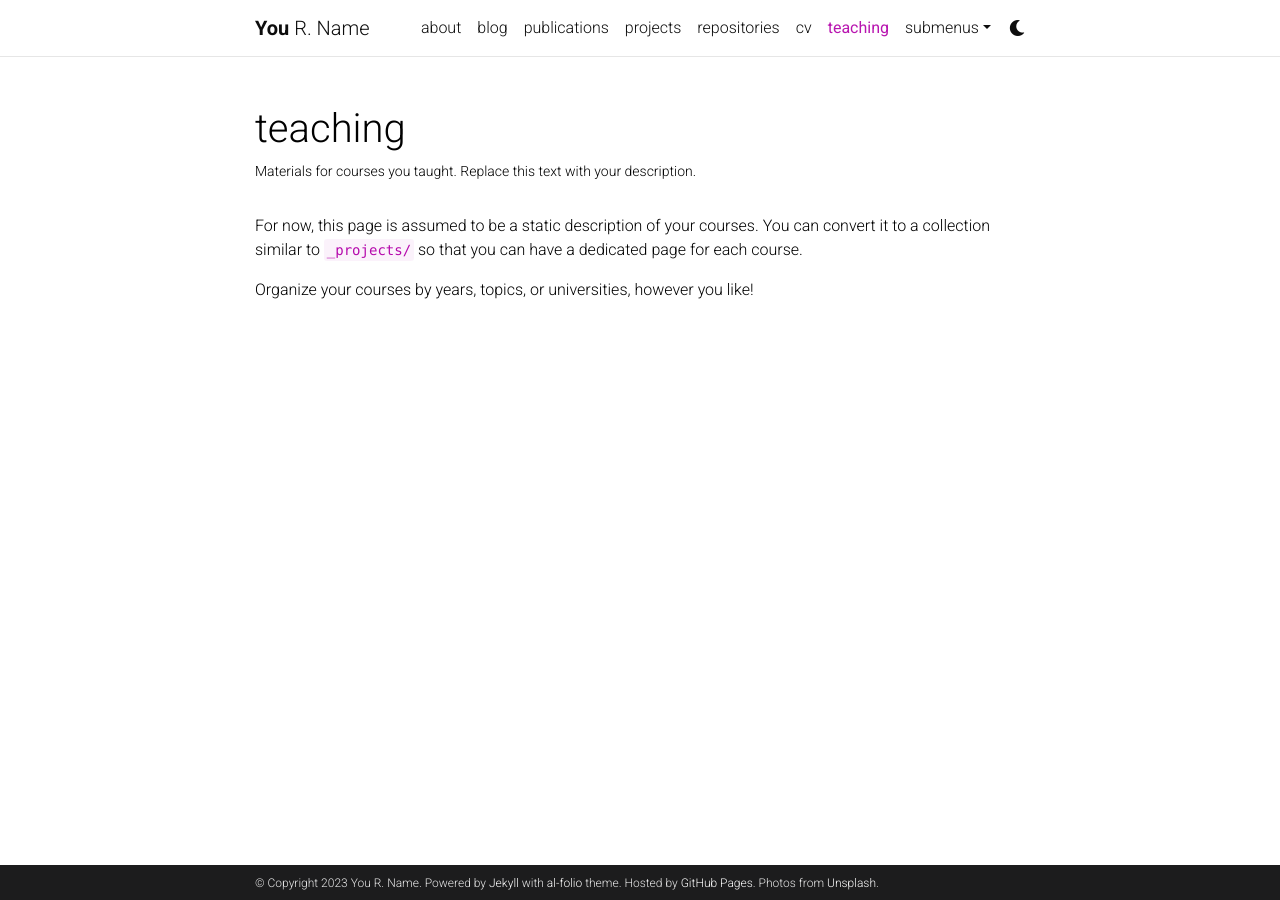
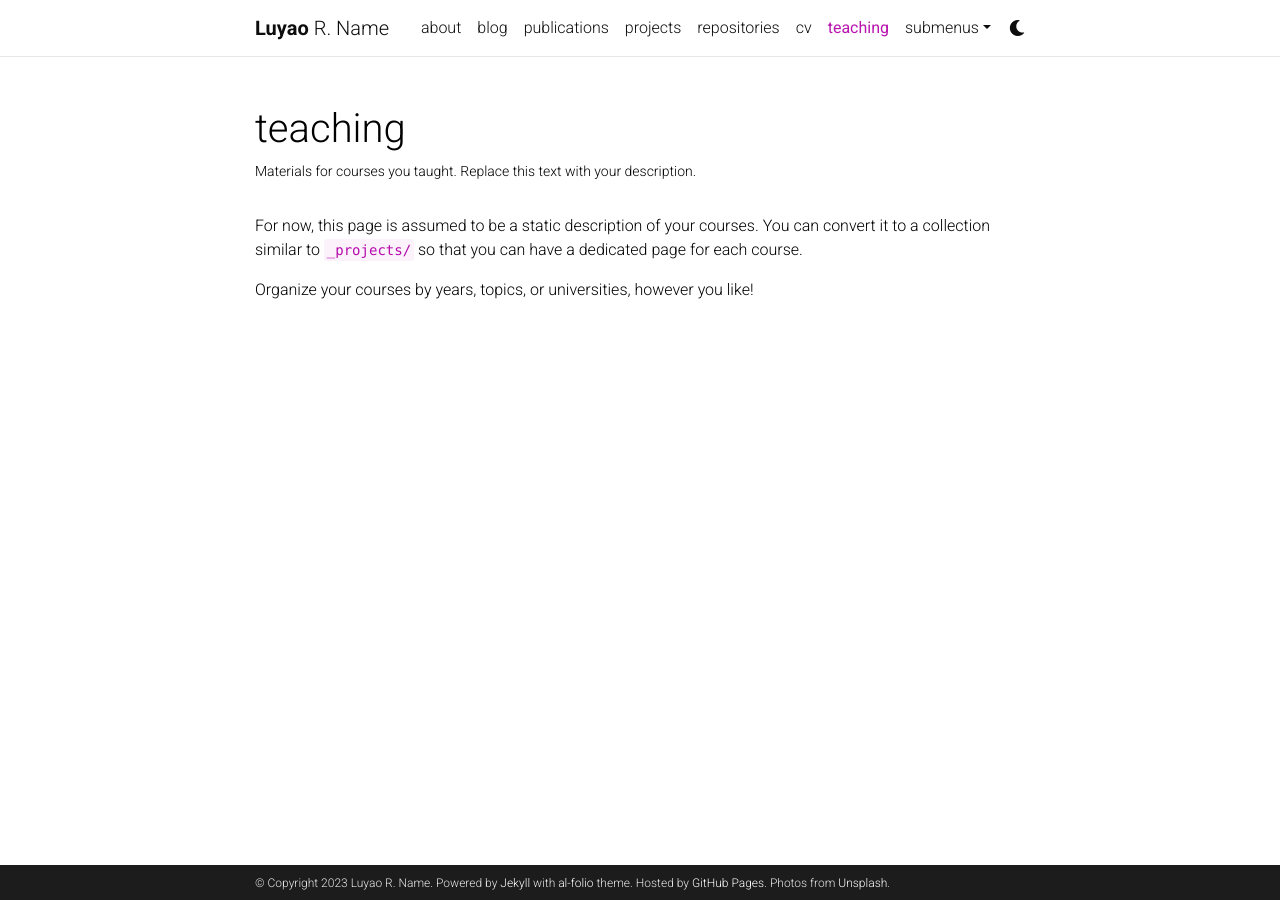
Before and after one commit to Maxwe11y/Cyn7hia.github.io, a Jekyll site: the page built from _pages/teaching.md, in a window 1280 px wide. Built offline with Jekyll 4.4.1, drawn with Linux system fonts in a browser that asks for light colours; comment, search, counter and statistics services are not loaded; a style sheet for code colours, icons or effects is not loaded.

Commit message:
Update _config.yml

```diff
--- a/_config.yml
+++ b/_config.yml
@@ -3,7 +3,7 @@
 # -----------------------------------------------------------------------------
 
 title: blank # the website title (if blank, full name will be used instead)
-first_name: You
+first_name: Luyao
 middle_name: R.
 last_name: Name
 email: you@example.com
```
